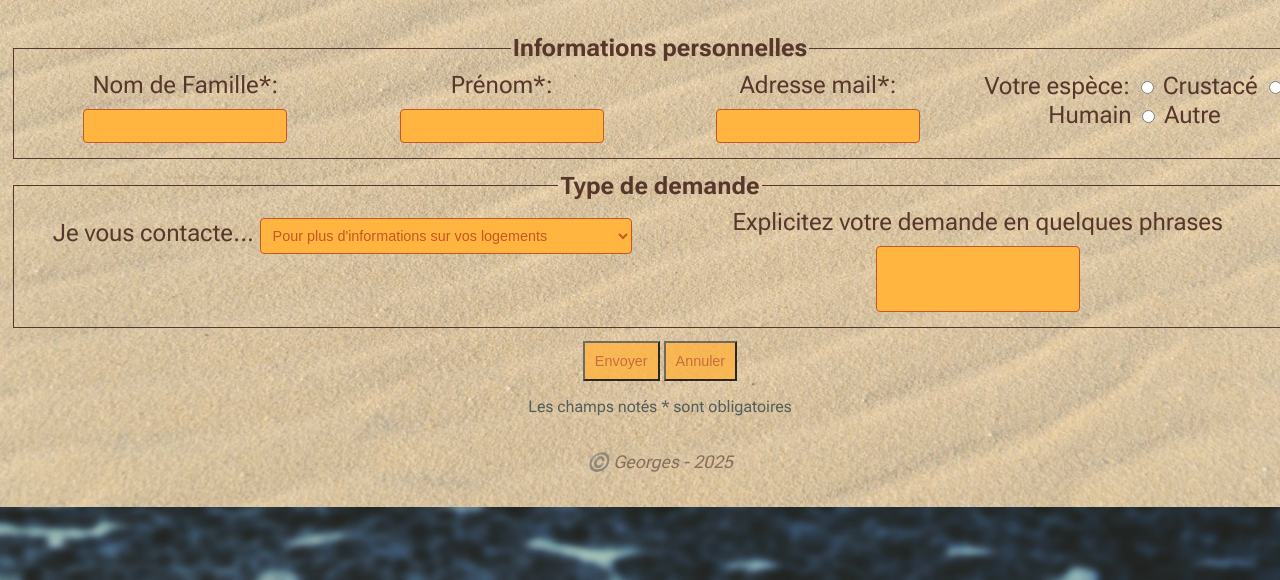
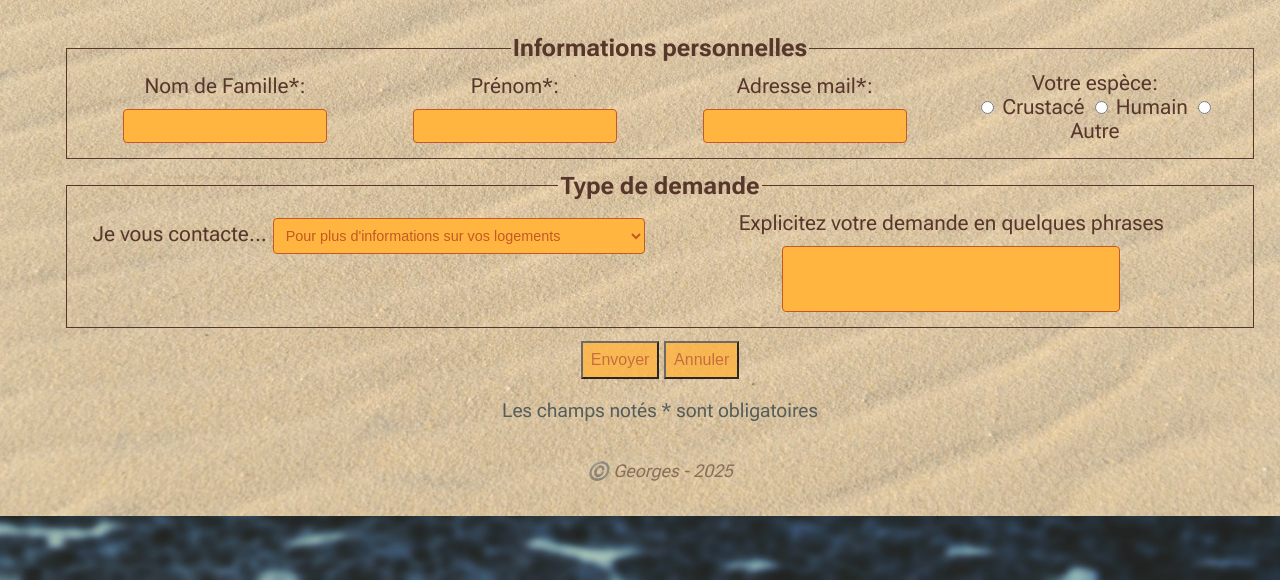
Before and after one commit to Cath-Vdw/Georges, a plain HTML site: page pages/contact.html in a window 1280 px wide. Shown: the part 220-800 px from the top of the page. Drawn offline with Linux system fonts and the light colour scheme; a web font is replaced by a local one.

Commit message:
Dernieres améliorations

```diff
--- a/css/style-contact.css
+++ b/css/style-contact.css
@@ -3,8 +3,8 @@
 button {
     background-color: #ffb540;
     color: #c45924;
-    font-size: 0.9rem;
-    padding: 10px;
+    font-size: 1rem;
+    padding: 8px;
 }
 
 button:hover {
@@ -13,12 +13,7 @@ button:hover {
 }
 
 div.champ {
-    align-self: stretch;
-}
-
-fieldset,
-form>div {
-    margin: 1%;
+    min-width: 20rem;
 }
 
 fieldset {
@@ -27,14 +22,25 @@ fieldset {
     display: grid;
 }
 
+fieldset,
+form>div {
+    margin: 1% 5%;
+}
+
 form>div {
     opacity: 0.8;
-    font-size: 1rem;
+    font-size: 1.2rem;
+}
+
+
+input[type="radio"] {
+    margin-top: -2px;
+    vertical-align: middle;
 }
 
 input[type=textarea] {
     min-height: 3rem;
-    min-width: 9rem;
+    min-width: 20rem;
 }
 
 input,
@@ -48,6 +54,11 @@ select {
     margin-top: 10px;
 }
 
+label,
+div.radio {
+    font-size: 1.3rem;
+}
+
 legend {
     font-weight: bold;
 }
@@ -56,6 +67,10 @@ legend {
 /* Responsive */
 
 @media screen and (min-width:1400px) {
+
+    div.champ {
+        min-width: 25rem;
+    }
 
     fieldset,
     form>div {
@@ -75,6 +90,10 @@ legend {
 
 @media screen and (min-width:992px) {
 
+    div.champ {
+        min-width: 12rem;
+    }
+
     fieldset:first-of-type {
         grid-template-columns: repeat(4, 1fr);
         grid-template-rows: auto;
--- a/css/style-moi.css
+++ b/css/style-moi.css
@@ -2,7 +2,8 @@
 /* Navigation */
 
 section ul>li{
-    list-style:url("../img/coquillage-icone.png")
+    list-style:url("../img/coquillage-icone.png");
+    text-align: left;
 }
 
 
--- a/pages/contact.html
+++ b/pages/contact.html
@@ -47,7 +47,7 @@
                     <input type="email" name="email" id="email" required>
                 </div>
                 <div class="champ radio">
-                    Votre espèce:
+                    Votre espèce:<br>
                     <input type="radio" name="espece" id="crustace" value="cr">
                     <label for="crustace">Crustacé</label>
                     <input type="radio" name="espece" id="humain" value="hu">
```
Also changed, not shown: css/style-projets.css (+11 -2 lines), img/coquillage-icone.png.
